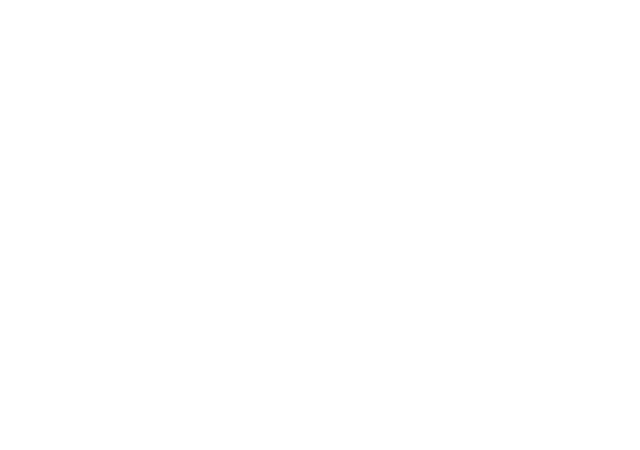
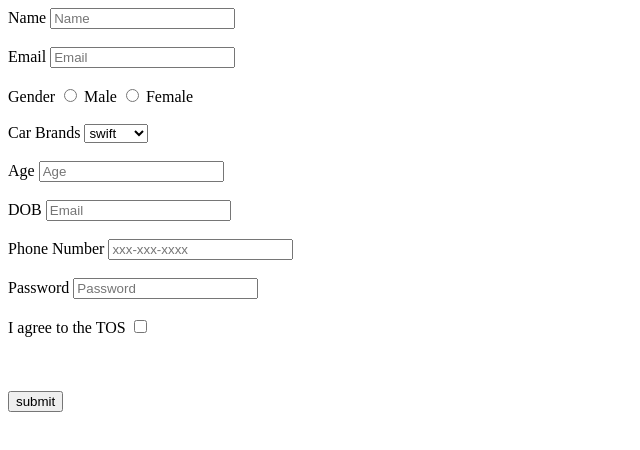
Before and after one commit to acciojob/signup-form-car-Sameerpatle, a website: page main.html in a window 1280 px wide. Shown: the whole page, without its empty margins (0-640 px from the left). Drawn offline with Linux system fonts and the light colour scheme.

Commit message:
created a submission

```diff
--- a/main.html
+++ b/main.html
@@ -10,7 +10,63 @@
 	<!-- the entire body must be written by student -->
     <script type="text/javascript" src="./script.js">
 </script>
+<form method="post">
+	<label for="Name">Name</label>
+	<input type="text" id="name" placeholder="Name" required>
+	<br><br>
 
+	<label for="Email">Email</label>
+	<input type="email" id="email" placeholder="Email" required>
+	<br><br>
+
+	<label for="Gender">Gender</label>
+
+	<input type="radio" id="gender_m" required>
+	<label for="Gender">Male</label>
+<input type="radio" id="gender_f" required>
+	<label for="Gender">Female</label>
+	<br><br>
+
+<label for="Car Brands">Car Brands</label>
+		<select id="car"  placeholder="Please choose an option"required  >
+			<option>swift</option>
+			<option>Breza</option>
+			<option>Baleno</option>
+		</select>
+	<br><br>
+
+
+	<label for="Age">Age</label>
+	<input type="Number" id="age" placeholder="Age" required>
+	<br><br>
+
+
+	<label for="DOB">DOB</label>
+	<input type="email" id="email" placeholder="Email" required>
+	<br><br>
+
+
+	<label for="Phone Number">Phone Number</label>
+	<input type="tel" id="tel" placeholder="xxx-xxx-xxxx">
+	<br><br>
+
+	<label for="Password">Password</label>
+	<input type="password" id="password" placeholder="Password" required>
+	<br><br>
+
+
+	<label for="I agree to the TOS">I agree to the TOS</label>
+	<input type="checkbox" id="tos">
+	<br><br>
+
+
+
+
+
+	<br><br>
+
+	<button type="submit">submit</button>
+</form>
 </body>
 
 </html>
```
